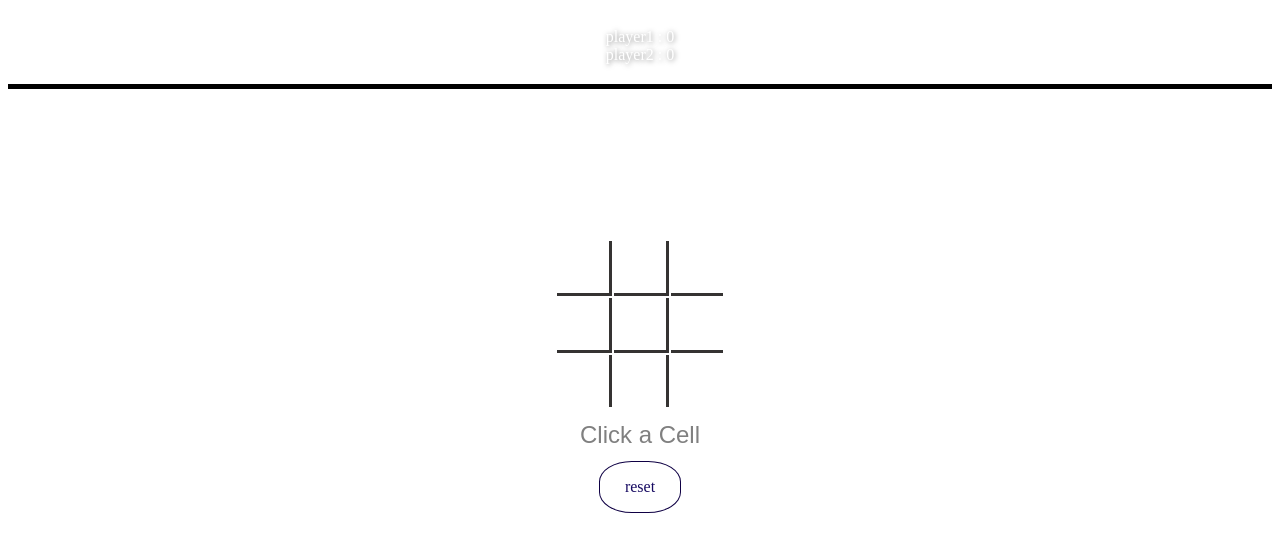
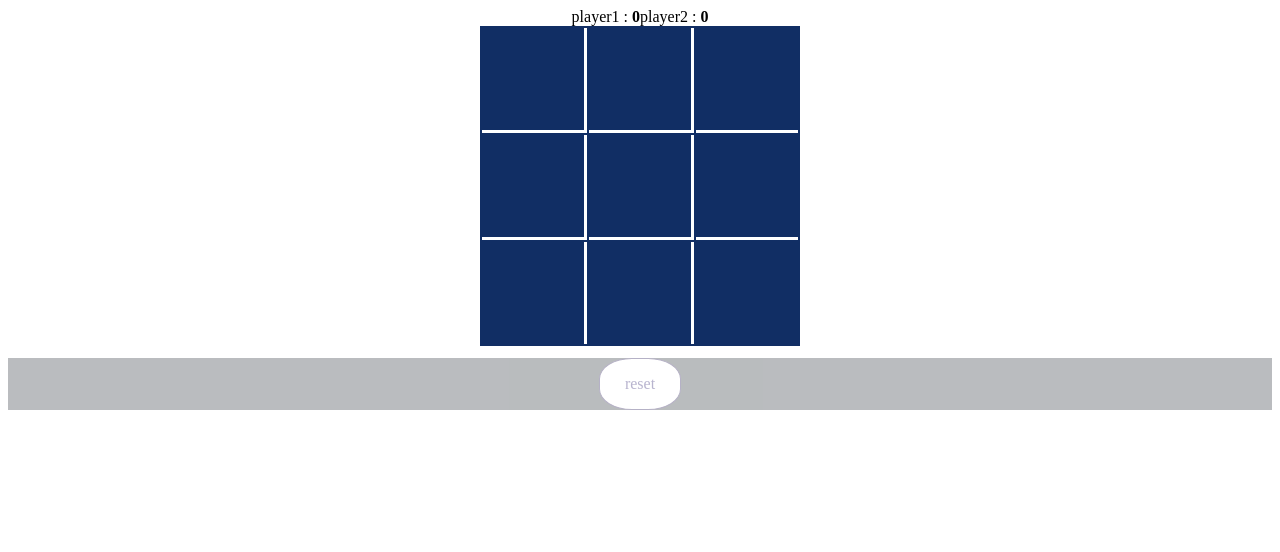
Before and after one commit to Omar-Alhazmi/project-1, a plain HTML site: page index.html in a window 1280 px wide. Drawn offline with nearby package versions, Linux system fonts and the light colour scheme.

Commit message:
fix board dobel click

```diff
--- a/app.js
+++ b/app.js
@@ -1,27 +1,34 @@
-
 $(document).ready(function () {
 
+    //declaring a function to creat array and connactet to the table in html
+    //and  return board  to
     const gameBoard = function arrayBoard() {
 
-        let board = ['','','',
-                    '','','',
-                    '','',''];
+        let board = ['', '', '',
+            '', '', '',
+            '', '', ''
+        ];
 
         $(".cells").each(function (index) {
             board[index] = $(this).text();
         });
         return board;
     }
+
+    //  declaring variable to use it in change turn function
     let turn = 1;
+    //  declaring variable to count mve
     let moveCuont = 0;
-    let Tiegame = 0 ;
-    let player1Wins = 0;
-    let player2Wins = 0;
-// create function to changeTurn between x and o
+    //  declaring variable to cunt tie
+    let Tiegame = 0;
+    //  declaring variable  to cunt player1 Wins
+    let player1Wins = $('#p1');
 
+    //  declaring variable  to cunt player2 Wins
+    let player2Wins = $('#p2');
 
-
-// create a function wtih 3 arguomnt and convare them to gather
+    //create a function with 3 argument and convert them to gather
+    //to use it in winningCase
     const checkWinner = function conditions(a, b, c) {
 
         if (a === 'X' && b === 'X' && c === 'X') {
@@ -34,7 +41,7 @@ $(document).ready(function () {
     }
 
 
-// create a function take bord as arguomnt and check the winningCase
+    //declaring a function take board as argument and check the winning Cases
     const winningCase = function checkWin(board) {
 
         return checkWinner(board[0], board[1], board[2]) +
@@ -48,82 +55,71 @@ $(document).ready(function () {
     }
 
 
-
+    //declaring a function take result as argument and check the result
+    //to display wining Message
     const gameOver = function gameOverMessage(result) {
 
         let divMessage = $("#boardMessage");
         if (result > 0) {
-            player1Wins++
             divMessage.text("X win!");
             divMessage.css('color', 'red')
             return;
         } else if (result < 0) {
-            player2Wins++
+            //player2Wins++;
             divMessage.text("O win!");
             return;
-        } else  {
-            Tiegame ++
+        } else {
+            Tiegame++
             divMessage.text("Tie game.");
             divMessage.css('color', 'blue')
         }
-    }
+    };
+
+    //declaring a function to reset Game board
     const reset = function resetGame() {
-
+        moveCuont = 0
+        $(".cells").unbind('click').one("click", changeTurn)
         $(".cells").text('');
         const divMessage = $("#boardMessage");
         divMessage.css('color', 'gray');
-        divMessage.text('Click a Cell');
-    }
+        divMessage.text('');
+    };
 
-    let board = gameBoard();
-    result = checkWinner(board);
-    if (result !== 0) {
-        showGameOver(result);
-        return;
-    }
+
     const changeTurn = function Turne() {
 
-        let board , result;
+        let board, result;
 
         let player1 = '';
         let player2 = '';
 
         if (turn === 1) {
 
-            if (player1 !== '' || winningCase(gameBoard()) !== 0 ||player2 !== '') {
+            if (player1 !== '' || winningCase(gameBoard()) !== 0 ||
+                player2 !== '') {
 
                 return;
-            }
+            };
 
-            if ($('td.cells').is(':empty')) {
-
-                player1 = 'X'
+            player1 = "X"
             event.target.innerHTML = player1
             board = gameBoard();
             result = winningCase(board);
             if (result !== 0) {
                 gameOver(result);
                 return;
-                }
+            };
 
-                turn++
+            turn++;
 
-                moveCuont ++
-
+            moveCuont++;
 
         } else {
-                return
-            }
-
-        } else {
-
-            if (player1 !== '' || winningCase(gameBoard()) !== 0 || player2 !== '') {
+            if (player1 !== '' || winningCase(gameBoard()) !== 0 ||
+                player2 !== '') {
 
                 return;
-            }
-
-            if ($('td.cells').is(':empty')) {
-
+            };
             player2 = 'O'
             event.target.innerHTML = player2
             board = gameBoard();
@@ -132,28 +128,16 @@ $(document).ready(function () {
                 gameOver(result);
                 return;
             }
-
             turn--
-
-                moveCuont ++
-
-            } else {
-
-                return ;
-            }
-
-        }
-
+            moveCuont++
+        };
         result = checkWinner(board);
         if (moveCuont === 9) {
             gameOver(result);
             return;
         }
+    };
+    $(".cells").one('click', changeTurn)
+    $("#reset").click(reset);
 
-    }
-
-
-    $(".cells").click(changeTurn);
-    $("#reset").click(reset);
-    reset();
 });
--- a/css/style.css
+++ b/css/style.css
@@ -1,36 +1,41 @@
+.contaner2{
+
+    /* width: 100vw;
+    height: 100vh; */
+    background-color: rgb(28, 36, 43);
+    opacity: 30%;
+
+}
+
+
 body > table {
     margin-top: 150px;
     margin-left: auto;
     margin-right: auto;
     text-align: center;
+    background-color: rgb(17, 46, 100);
 }
 
 
 table#myBoard td{
-    width: 50px;
-    height: 50px;
+    width: 100px;
+    height: 100px;
     border-collapse: collapse;
     text-align: center;
     vertical-align: middle;
     font: bold 36px ;
 }
-.header {
-    background-size: cover;
-    border-bottom: 5px solid #000;
-    color: #fff;
-    padding: 20px;
-    text-shadow: 1px 1px 5px rgba(0, 0, 0, 0.5);
-  }
+
 
 
  td#cell1, td#cell2, td#cell3, td#cell4, td#cell5, td#cell6 {
-    border-bottom: 3px solid rgb(53, 51, 50);
-    color: rgb(53, 51, 50);
+    border-bottom: 3px solid rgb(255, 255, 255);
+    color: rgb(255, 255, 255);
 }
 
 td#cell1, td#cell2, td#cell5, td#cell4, td#cell7, td#cell8 {
-    border-right: 3px solid rgb(53, 51, 50);
-    color: rgb(53, 51, 50);
+    border-right: 3px solid rgb(255, 255, 255);
+    color: rgb(255, 255, 255);
 
 }
 
@@ -55,22 +60,51 @@ div#reset{
         margin-right: auto;
         text-align: center;
 }
+
 div#reset:hover{
     background-color: rgb(42, 127, 184);
 }
+
 td:hover{
     background-color: rgb(51, 90, 126);
 }
-body > div .statuseDiv{
-    vertical-align: middle;
-flex-direction: row-reverse;
-    margin-left: auto;
-    margin-right: auto;
+
+.statuseDiv{
+    width: 50%;
+    float: left;
+    text-align: center;
+    margin: 0;
+    padding: 0;
+}
+
+#contaner {
+
+    width: 100%;
+    flex-direction: row;
+    justify-content: center;
     text-align: center;
 }
 
-#contaner {
-    flex-direction: row-reverse;
-    justify-content: space-between;
-    text-align: center;
+body > div #player2{
+    text-align: left;
+    direction: rtl !important;
+    margin: 0;
+    padding: 0;
+    float: center;
+    text-justify: inter-word;
+
+
 }
+
+body > div #player1{
+    text-align: right;
+    margin: 0;
+    padding: 0;
+    text-justify: inter-word;
+
+
+}
+
+/* {
+        font-family: Trattatello,fantasy;
+} */
--- a/index.html
+++ b/index.html
@@ -8,12 +8,16 @@
     <title>Tic Tac Toe</title>
 </head>
 <body>
-  <header class="header">
+
+
+
+
+
 <div id="contaner">
-  <div id="player1" class="statuseDiv"> player1 : 0</div>
-  <div id="player2" class="statuseDiv"> player2 : 0</div>
+  <div id="player1" class="statuseDiv"> player1 : <strong id="p1">0</strong> </div>
+  <div id="player2" class="statuseDiv"> player2 : <strong id="p2">0</strong> </div>
 </div>
-</header>
+
     <table id="myBoard"><tbody>
 
 
@@ -34,10 +38,11 @@
         </tr>
     </tbody>
       </table>
-      <div id="boardMessage"></div>
+      <div class="contaner2">
 
+        <div id="boardMessage"></div>
         <div id="reset"><p>reset</p></div>
-
+      </div>
       <script
   src="https://code.jquery.com/jquery-3.4.1.min.js"
   integrity="sha256-CSXorXvZcTkaix6Yvo6HppcZGetbYMGWSFlBw8HfCJo="
```
Lines whose indentation alone changed are shown as unchanged.
